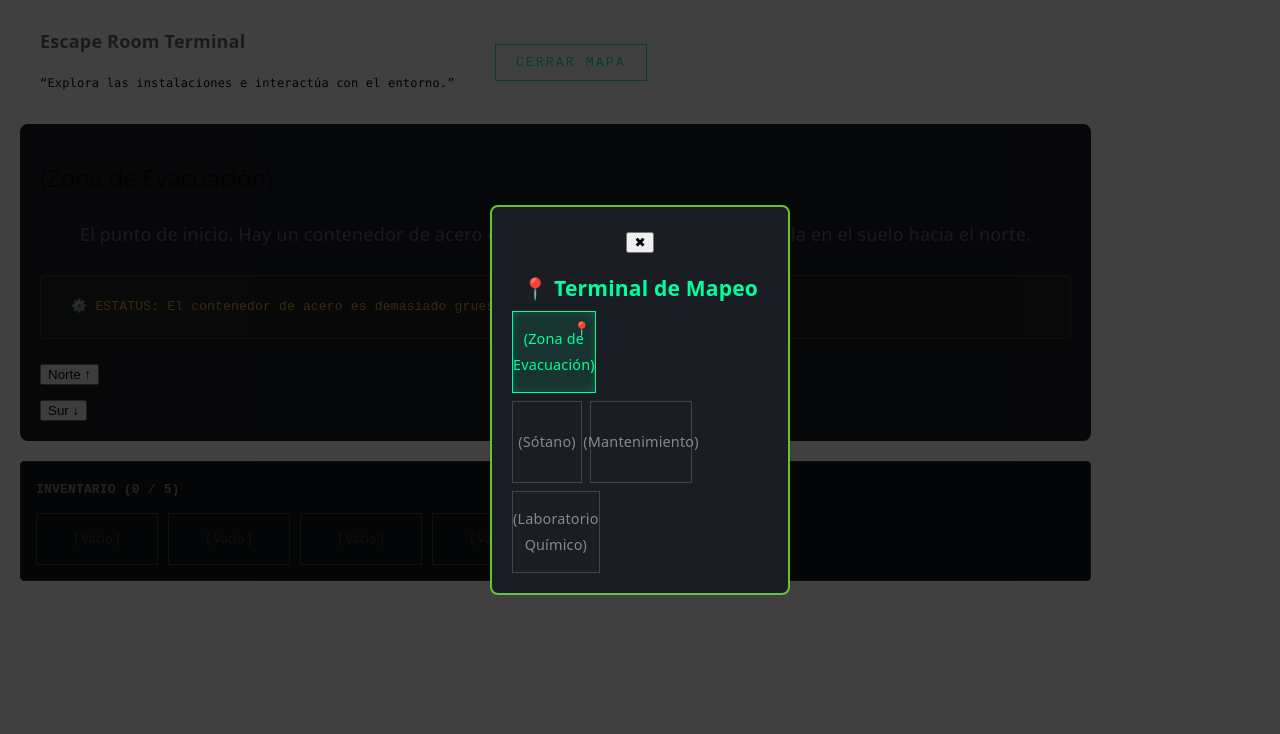
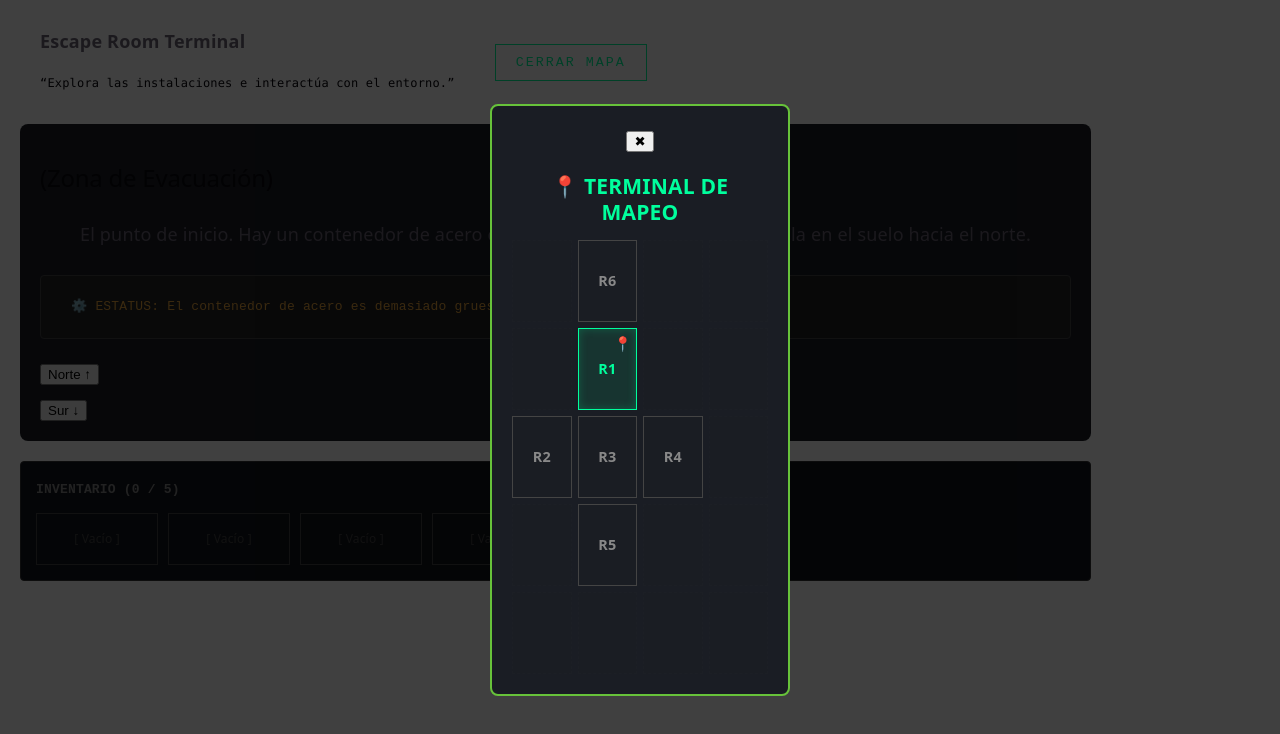
Before and after one commit to JoshuaMV-DSLS/React-Projects, a React (Vite) app in the folder GameProject/: page / in a window 1280 px wide. Both pictures are taken after a click on the button "VER MAPA". Shown: the top 734 px of the page. Built offline with nearby package versions, Linux system fonts and the light colour scheme.

Commit message:
map modified

```diff
--- a/GameProject/src/components/MazeMap.jsx
+++ b/GameProject/src/components/MazeMap.jsx
@@ -3,57 +3,71 @@ import { useGameState } from "../Hooks/useGameState.js"; // Ajusta la ruta a tu
 import { escapeMap } from "./escapeMap.js";    // Ajusta la ruta a tu mapa
 
 export function MazeMap() {
-  // El mapa se autoabastece del estado global del juego 🧠
-  const { currentRoom, solvedPuzzleIds = [] } = useGameState();
+  const { currentRoom } = useGameState();
 
-  // Rangos de tu mapa basados en tus coordenadas X e Y
-  const xRange = [1, 2, 3];
-  const yRange = [0, 1, 2];
+  // 1. AUTOMÁTICO: En lugar de adivinar el rango, calculamos el tamaño real del mapa
+  const roomsArray = Object.values(escapeMap);
+  const xValues = roomsArray.map(r => Number(r.x));
+  const yValues = roomsArray.map(r => Number(r.y));
+
+  // Encontramos los límites mínimos y máximos de tus coordenadas reales
+  const minX = Math.min(...xValues, 0);
+  const maxX = Math.max(...xValues, 3);
+  const minY = Math.min(...yValues, 0);
+  const maxY = Math.max(...yValues, 3);
+
+  // Generamos los arreglos para las filas y columnas exactas que usas
+  const xRange = [];
+  for (let i = minX; i <= maxX; i++) xRange.push(i);
+
+  const yRange = [];
+  for (let i = minY; i <= maxY; i++) yRange.push(i);
 
   if (!currentRoom) return null;
 
   return (
     <div className="map-container">
-      <h3 style={{ marginBottom: "10px", color: "var(--accent-color)" }}>
-        📍 Terminal de Mapeo
+      <h3 style={{ marginBottom: "15px", color: "var(--accent-color)", textAlign: "center" }}>
+        📍 TERMINAL DE MAPEO
       </h3>
 
-      <div className="map-grid" style={{ display: "flex", flexDirection: "column", gap: "8px" }}>
+      <div className="map-grid" style={{ display: "flex", flexDirection: "column", gap: "6px" }}>
         {yRange.map((y) => (
-          <div key={y} className="map-row" style={{ display: "flex", gap: "8px" }}>
+          <div key={y} className="map-row" style={{ display: "flex", gap: "6px" }}>
             {xRange.map((x) => {
-              // 1. Buscamos si existe una habitación en esta coordenada
-              const room = Object.values(escapeMap).find((r) => r.x === x && r.y === y);
+              // 2. CORRECCIÓN DE PIN: Comparamos forzando a tipo Número para evitar errores de JS
+              const room = roomsArray.find(
+                (r) => Number(r.x) === x && Number(r.y) === y
+              );
 
               if (!room) {
-                // Si no hay habitación, pintamos un espacio vacío para mantener la cuadrícula alineada
+                // Mantiene el hueco vacío en la cuadrícula para que no se desalineen las salas
                 return (
                   <div
                     key={x}
-                    style={{ width: "100px", height: "80px", opacity: 0 }}
+                    className="map-node empty"
+                    style={{ opacity: 0.1, border: "1px dashed #333", cursor: "default" }}
                   />
                 );
               }
 
-              // 2. Evaluamos los estados usando condiciones estrictas
+              // 3. Verificamos si el jugador está AQUÍ (Comparando IDs estrictos)
               const isCurrent = currentRoom.id === room.id;
 
-              // Es "solved" si el puzle de esta habitación específica está en la lista de resueltos
-              const isSolved = room.puzzle?.id && solvedPuzzleIds.includes(room.puzzle.id);
+              // Convertimos el ID "room5" en "R5" para limpiar la UI
+              const shortName = room.id.toUpperCase().replace("ROOM", "R");
 
-              // 3. Construimos dinámicamente tus clases CSS
               let nodeClasses = "map-node";
               if (isCurrent) nodeClasses += " current";
-              if (isSolved)  nodeClasses += " solved";
 
               return (
                 <div key={x} className={nodeClasses}>
-                  {/* Nombre de la habitación */}
-                  <span>{room.name}</span>
+                  {/* Nombre simplificado (R1, R2, R3...) */}
+                  <span style={{ fontInverse: true, fontWeight: "bold" }}>{shortName}</span>
 
-                  {/* El pin solo aparece si es la habitación actual exacta */}
+                  {/* El pin solo si coincide la sala actual */}
                   {isCurrent && (
-                    <span style={{ position: "absolute", top: "4px", right: "4px" }}>
+                    <span className="player-pin" style={{ position: "absolute", top: "2px", right: "4px" }}>
                       📍
                     </span>
                   )}
```
